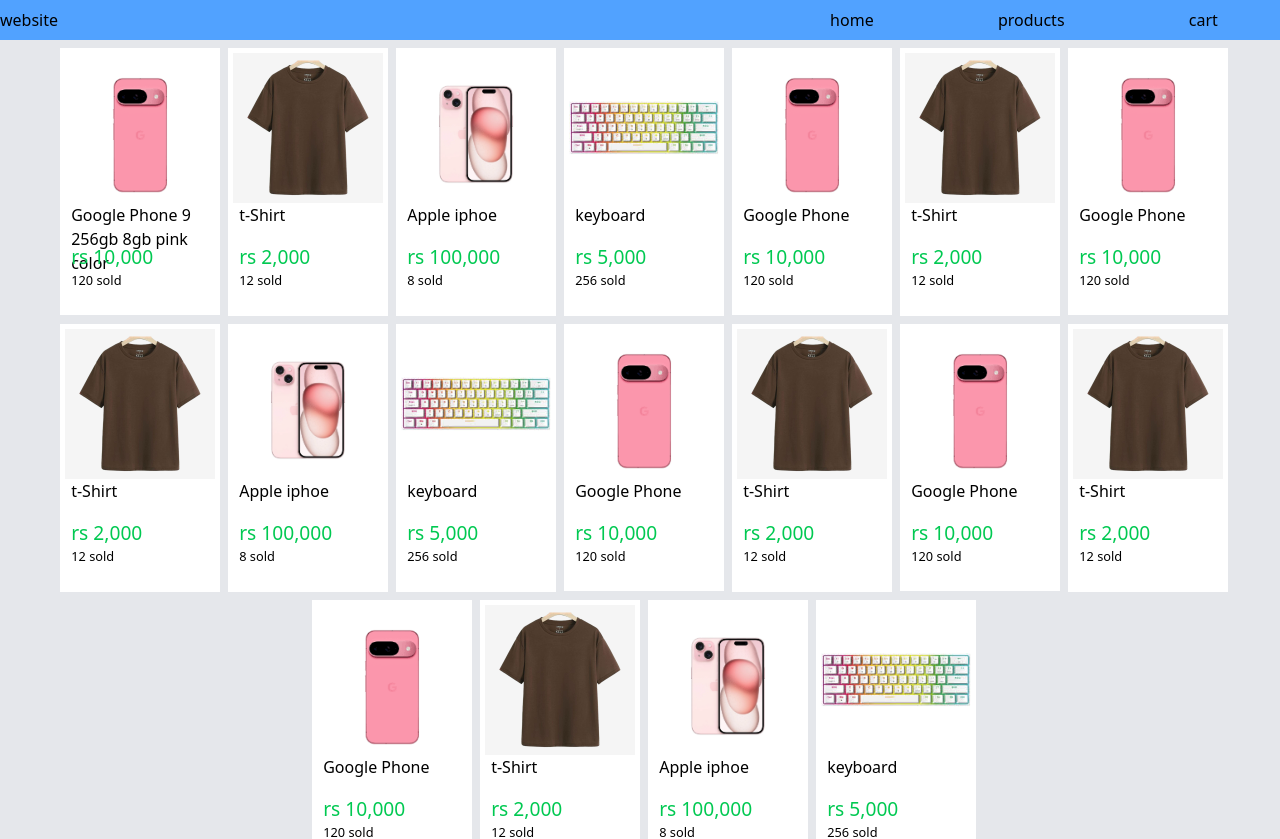
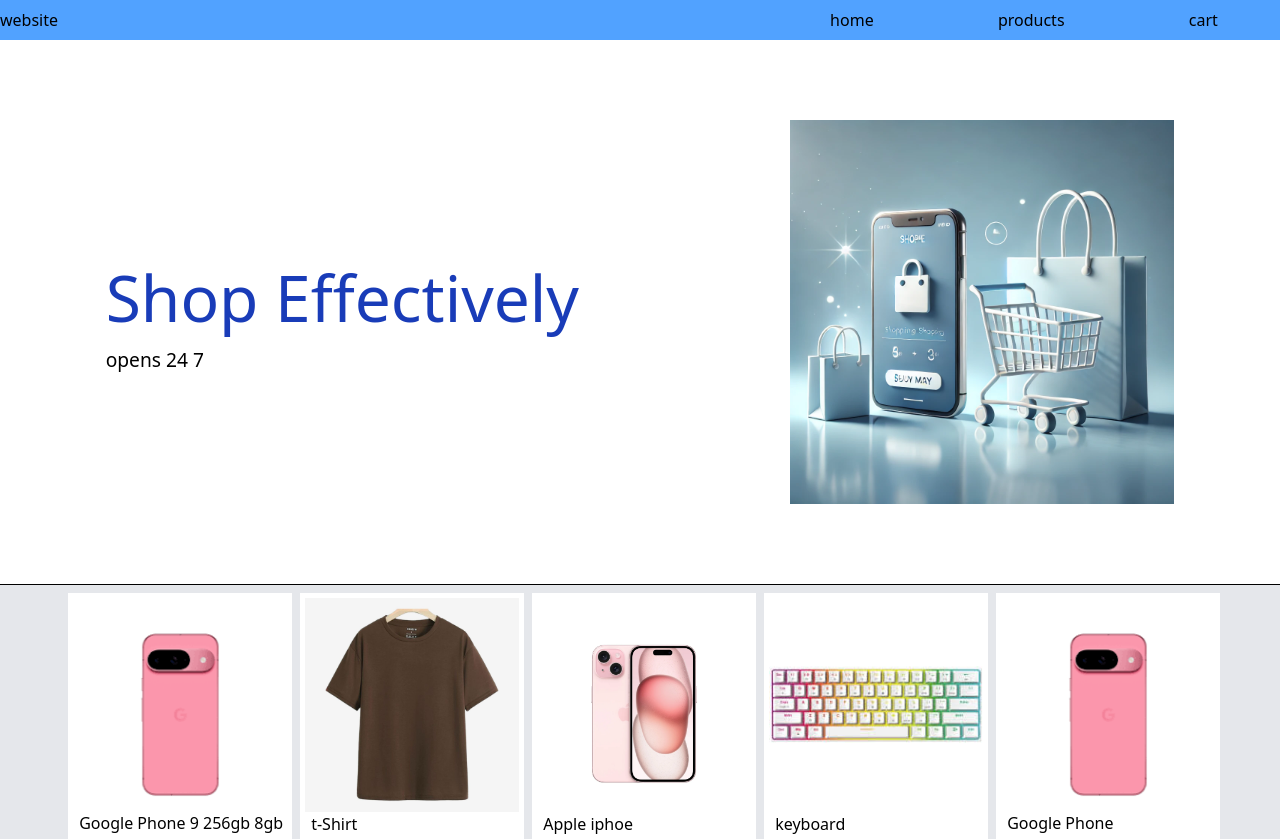
Before and after one commit to NiSHAN808/react-e-commerce, a React (Vite) app: page / in a window 1280 px wide. Shown: the top 839 px of the page. Built offline with nearby package versions, Linux system fonts and the light colour scheme.

Commit message:
intro image

```diff
--- a/public/pages/HomePage.jsx
+++ b/public/pages/HomePage.jsx
@@ -5,6 +5,27 @@
 const tshirt = "../images/tshirt.jpg";
 const iphone = "../images/iphone.webp";
 const keyboard =  "../images/keyboard.jpg";
+
+function Intro(){
+    return(
+<>
+<div className="mt-[5rem] mb-[5rem] flex justify-around items-center">
+<div className="flex flex-col">
+<h2 className="inline-flex text-[4rem] text-blue-800">Shop Effectively</h2>
+<h3 className="inline-flex text-[1.2rem]">opens 24 7</h3>
+</div>
+<img className="w-[30vw]" src="../images/shopingImage.webp"></img>
+
+</div>
+
+
+
+
+</>
+    )
+}
+
+
 function HomePage(){
 
 
@@ -34,7 +55,7 @@
 
 return(
 
-    <>
+    <> <Intro/>    <hr></hr>
        <div className="w-100vw flex justify-center bg-gray-200">
         <div className="w-[80rem]  flex justify-center flex-wrap ">
         {datas.map((data)=> (<Banner
--- a/src/Banner.jsx
+++ b/src/Banner.jsx
@@ -5,8 +5,8 @@
     let x=props.image; x=x.slice(10,x.length);
    let link="/products/"+x+"/"+props.name+"/"+props.price+"/"+props.sold;
 return(
-    <Link to={link} className="inline-block h-fit mt-[0.5rem] ml-[0.5rem] inline w-[10rem] bg-white hover:bg-blue-200 p-[0.3rem]">
-        <img loading="lazy" src={props.image} className="w-[10rem]"/>
+    <Link to={link} className="inline-block h-fit mt-[0.5rem] ml-[0.5rem] inline w-[14rem] bg-white hover:bg-blue-200 p-[0.3rem]">
+        <img loading="lazy" src={props.image} className="w-[14rem]"/>
      <div className="pl-[0.4rem]">
      <div className=" flex h-10">{props.name}</div>
      <div className=" flex h-7 text-green-500 text-[1.2rem]">rs {props.price}</div>
--- a/src/Navbar.jsx
+++ b/src/Navbar.jsx
@@ -18,7 +18,7 @@
     return (
         <>
 
-            <nav className="bg-blue-400 h-10 flex justify-between items-center">
+            <nav className="bg-blue-400 h-10 flex justify-between items-center sticky top-0">
                 <div className="logo">
                     website
                 </div>
```
Also changed, not shown: public/images/shopingImage.webp (added).
